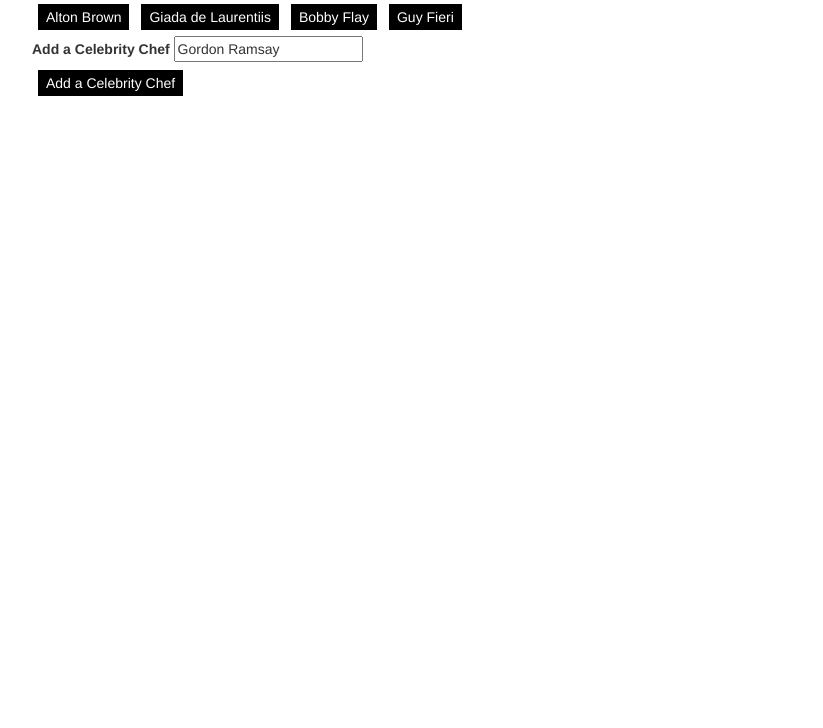
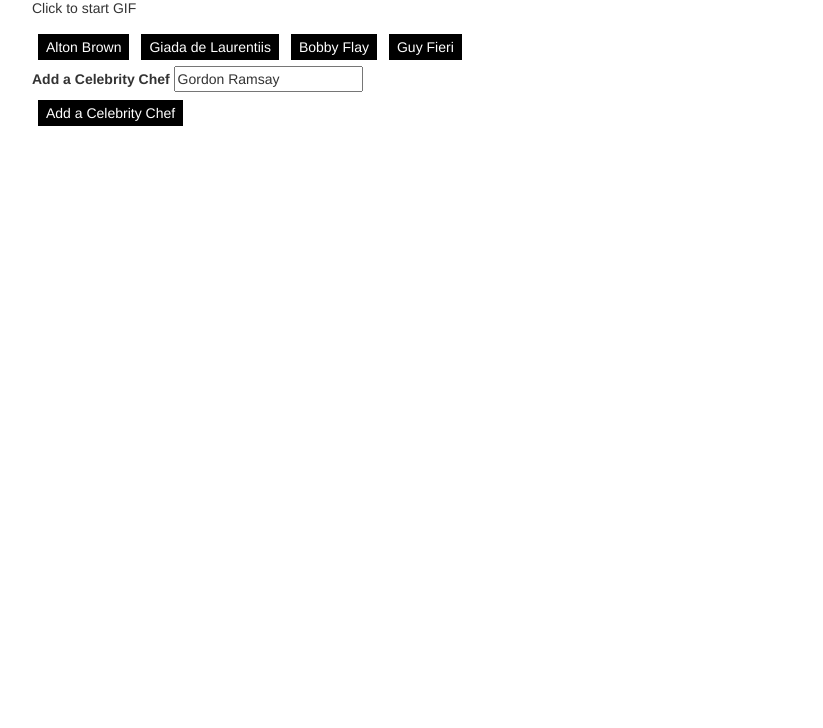
Before and after one commit to jeanineerica/GifTastic, a plain HTML site: page index.html in a window 1280 px wide. Shown: the part 72-800 px from the top of the page, without its empty margins (38-861 px from the left). Drawn offline with nearby package versions, Linux system fonts and the light colour scheme.

Commit message:
Update index.html

```diff
--- a/index.html
+++ b/index.html
@@ -16,6 +16,7 @@
 	<body>
 		<div class="container" id="btn-container">
 			<h1>Celebrity Chef GifTastic!</h1>
+			<p>Click to start GIF</p>
 
 			<!-- Buttons go here -->
 			<div id="btn-view"></div>
```
